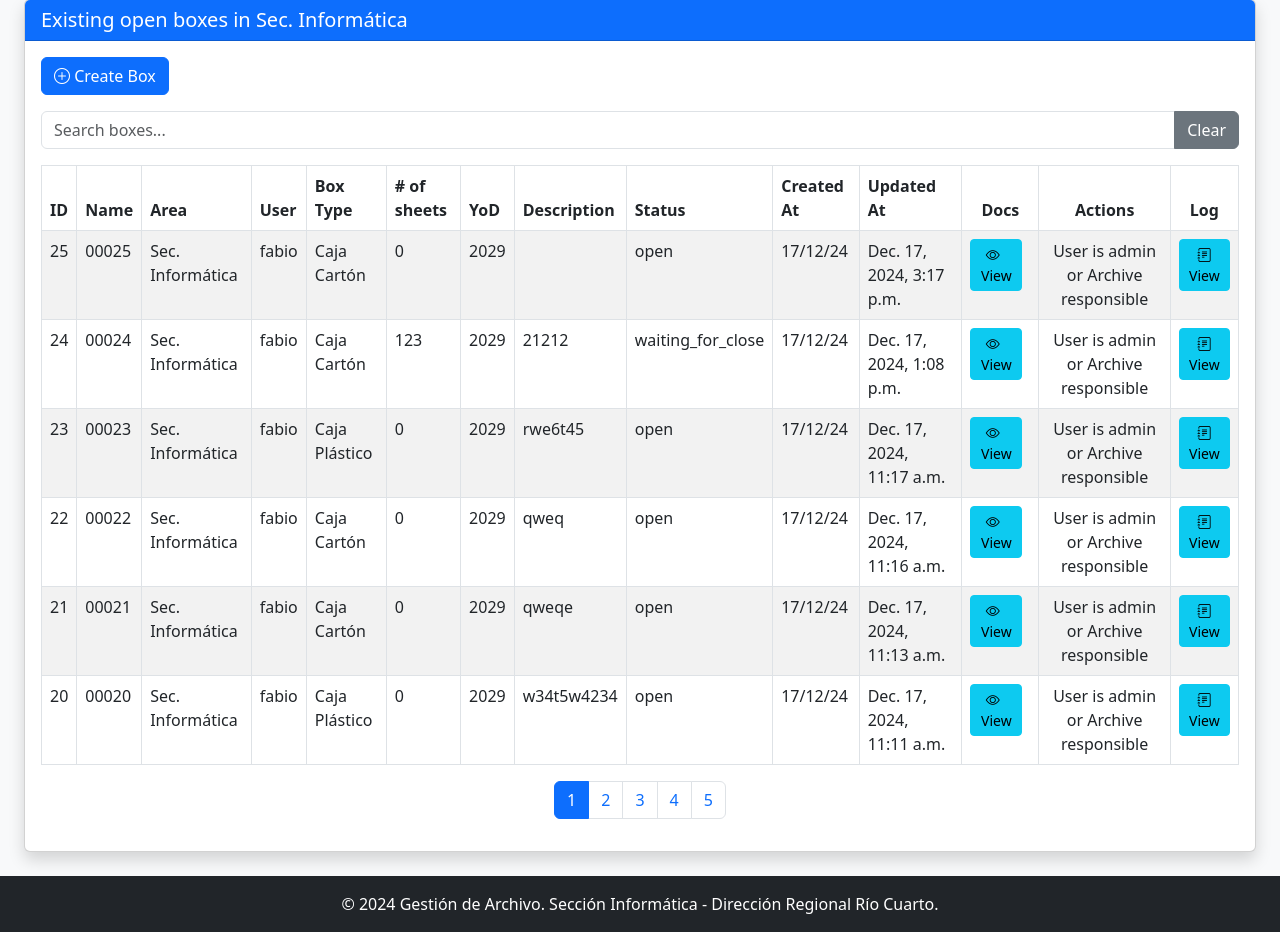
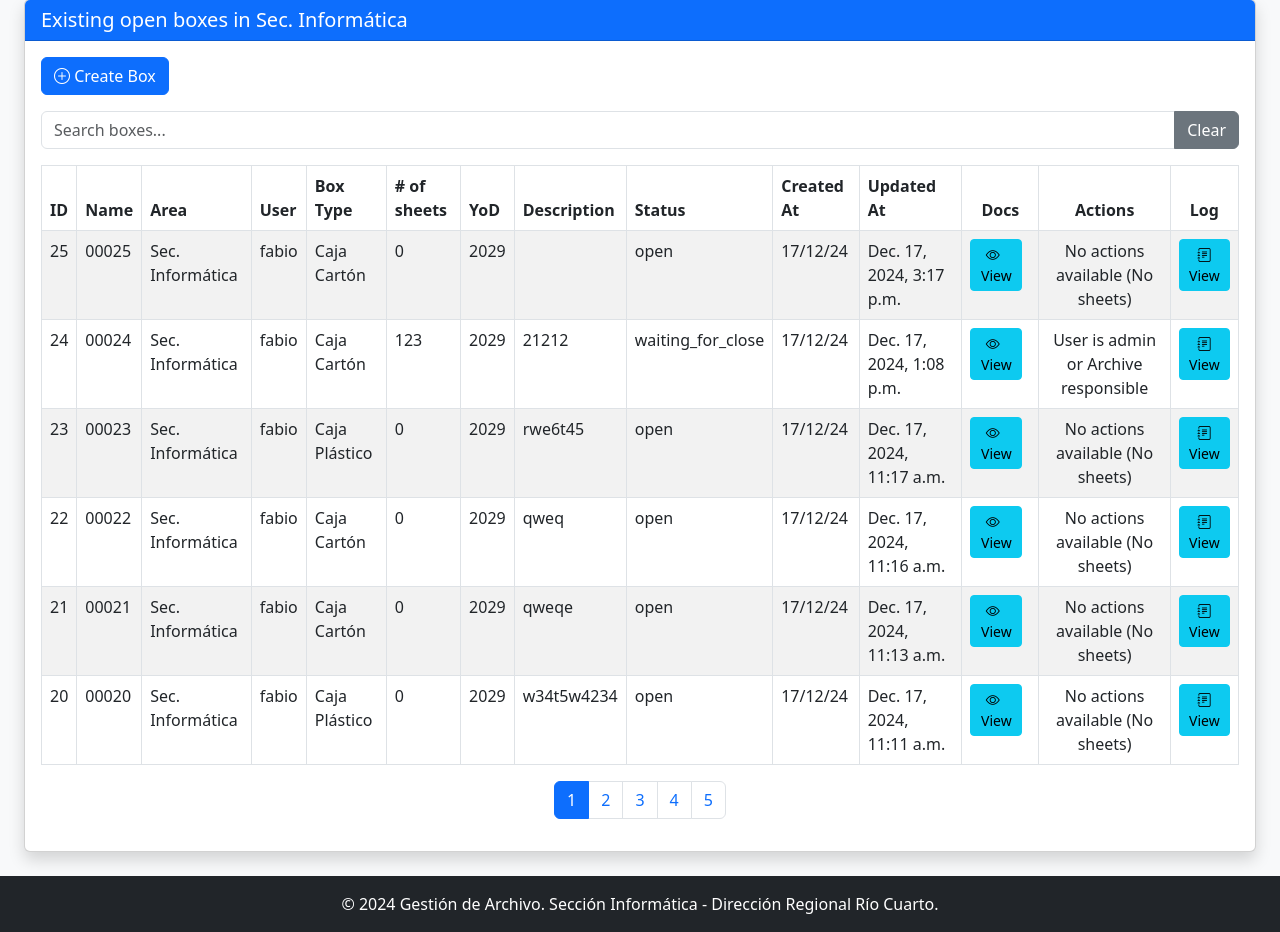
Before and after one commit to LucioFlia/gestion_archivo_2, a Django app: page /main/ in a window 1280 px wide. Shown: the part 215-1147 px from the top of the page. Run offline with Django 4.2, Linux system fonts and the light colour scheme; a user stored in the database is signed in; data comes from the database, SQL or seed files in the repository; both versions use the stored data as it was after the commit.

Commit message:
minor commit

```diff
--- a/gestion_archivo_app/templates/add_documentation.html
+++ b/gestion_archivo_app/templates/add_documentation.html
@@ -22,6 +22,7 @@
                     <input type="text" id="name" name="name" class="form-control" required>
                     <div class="invalid-feedback">Please enter the document name.</div>
                 </div>
+
 
                 <div class="mb-3">
                     <label for="doc_type" class="form-label">Document Type</label>
--- a/gestion_archivo_app/templates/main.html
+++ b/gestion_archivo_app/templates/main.html
@@ -82,7 +82,8 @@
                                     <td>{{ item.status }}</td>
                                     <td>{{ item.creation_date|date:"d/m/y" }}</td>
                                     <td>{{ item.update_date }}</td>
-                                    <!--first column content: edit or view documentation -->
+
+                                    <!-- Documentation Column -->
                                     {% if item.status == 'open' %}
                                         {% if user.role == 'manager' or user.role == 'user' %}
                                             <td class="text-center">
@@ -91,7 +92,13 @@
                                                 </a>
                                             </td>
                                         {% else %}
-                                        <!-- box open and user can only view-->
+                                            <td class="text-center">
+                                                <a href="{% url 'edit_box_documentation' item.id %}" class="btn btn-sm btn-info me-2">
+                                                    <i class="bi bi-eye"></i> &nbsp; View
+                                                </a>
+                                            </td>
+                                        {% endif %}
+                                    {% else %}
                                         <td class="text-center">
                                             <a href="{% url 'edit_box_documentation' item.id %}" class="btn btn-sm btn-info me-2">
                                                 <i class="bi bi-eye"></i> &nbsp; View
@@ -99,57 +106,34 @@
                                         </td>
                                     {% endif %}
 
-                                    {% else %}
-                                        <!-- box closed -->
+                                    <!-- Actions Column -->
                                     <td class="text-center">
-                                            <a href="{% url 'edit_box_documentation' item.id %}" class="btn btn-sm btn-info me-2">
-                                                <i class="bi bi-eye"></i> &nbsp; View
-                                            </a>
-                                        </td>
-                                    {% endif %}
-
-
-                                    <!--actions column-->
-                                    {% if item.status == 'open' and item.total_sheets > 0 %}
+                                        {% if item.total_sheets == 0 %}
+                                            No actions available (No sheets)
+                                        {% elif item.status == 'open' %}
                                             {% if user.role == 'manager' or user.role == 'user' %}
-                                            <td class="text-center">
-
                                                 <a href="{% url 'request_close_box' item.id %}" class="btn btn-sm btn-warning">
                                                     <i class="bi bi-box-arrow-right"></i> Request Close
                                                 </a>
-                                            </td>
                                             {% else %}
-                                            <!--user is admin or archive responsible-->
-                                            <td class="text-center">User is Archive responsible or admin </td>
+                                                User is Archive responsible or admin
                                             {% endif %}
-
-                                        {% else %}
-                                        <!-- box status: not open -->
-                                            {% if item.status == 'waiting_for_close' and user.role == 'manager' %}
-                                            <!-- user can approve_close_box-->
-                                            <td class="text-center">
+                                        {% elif item.status == 'waiting_for_close' and user.role == 'manager' %}
                                             <a href="{% url 'approve_close_box' item.id %}" class="btn btn-sm btn-success">
                                                 <i class="bi bi-check-circle"></i> Approve Close
                                             </a>
-                                            </td>
                                         {% elif item.status == 'closed' and user.role == 'manager' %}
-                                        <!--user can send_box_to_archive-->
-                                            <td class="text-center">
                                             <a href="{% url 'send_box_to_archive' item.id %}" class="btn btn-sm btn-primary">
                                                 <i class="bi bi-send"></i> Send to Archive
                                             </a>
+                                        {% elif user.role == 'user' %}
+                                            None (User is user)
+                                        {% else %}
+                                            User is admin or Archive responsible
+                                        {% endif %}
                                     </td>
-                                        {% elif user.role == 'user' %}
-                                            <td class="text-center">None (User is user)</td>
-                                        {% else %}
-                                        <td class="text-center">User is admin or Archive responsible</td>
-                                        {% endif %}
 
-                                        {% endif %}
-
-
-                                    <!-- log column-->
-
+                                    <!-- Log Column -->
                                     <td class="text-center">
                                         <a href="{% url 'box_logs' item.id %}" class="btn btn-sm btn-info">
                                             <i class="bi bi-journal-text"></i> View
```
Also changed, not shown: db2.sqlite3. Lines whose indentation alone changed are shown as unchanged.
